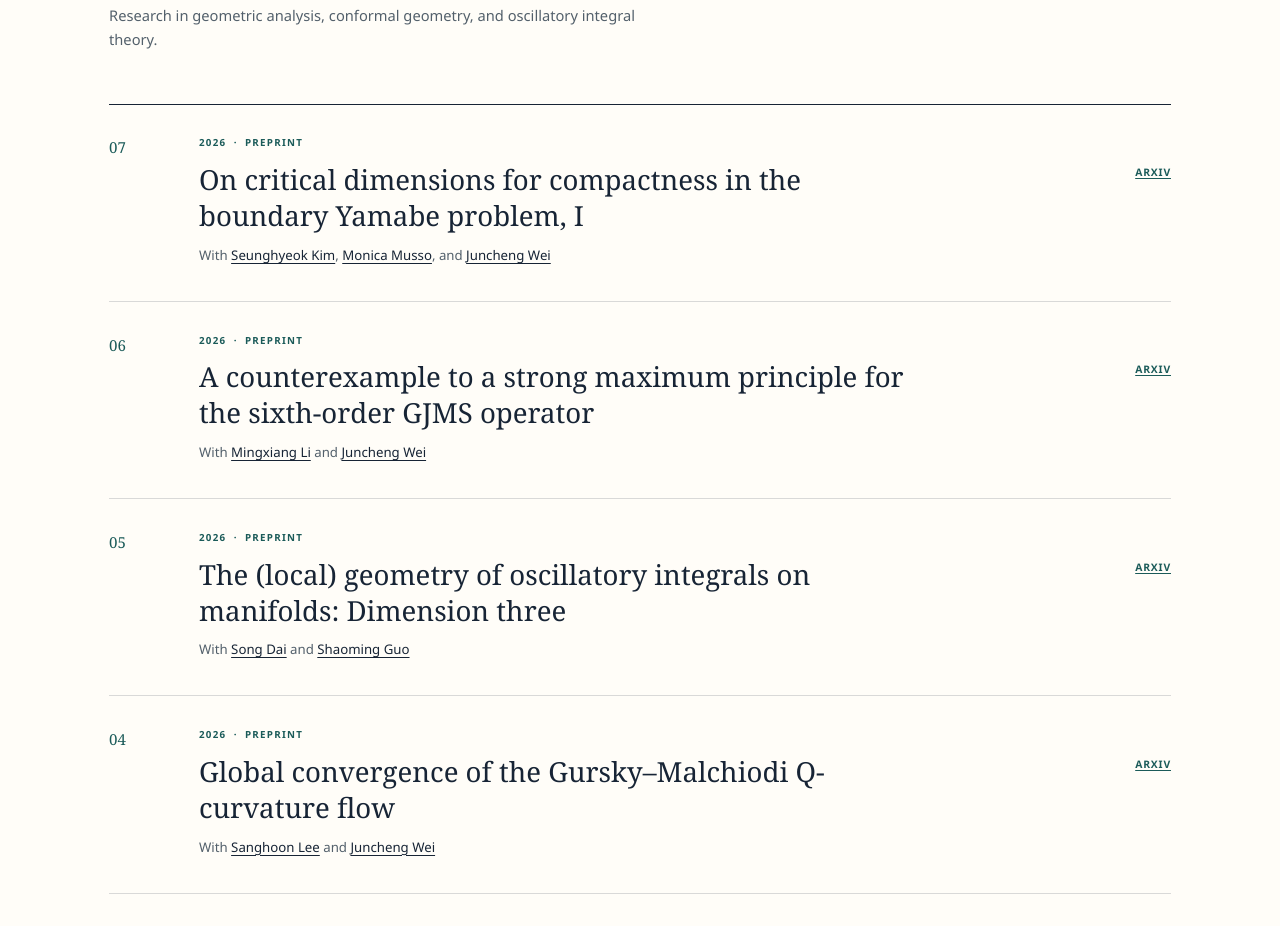
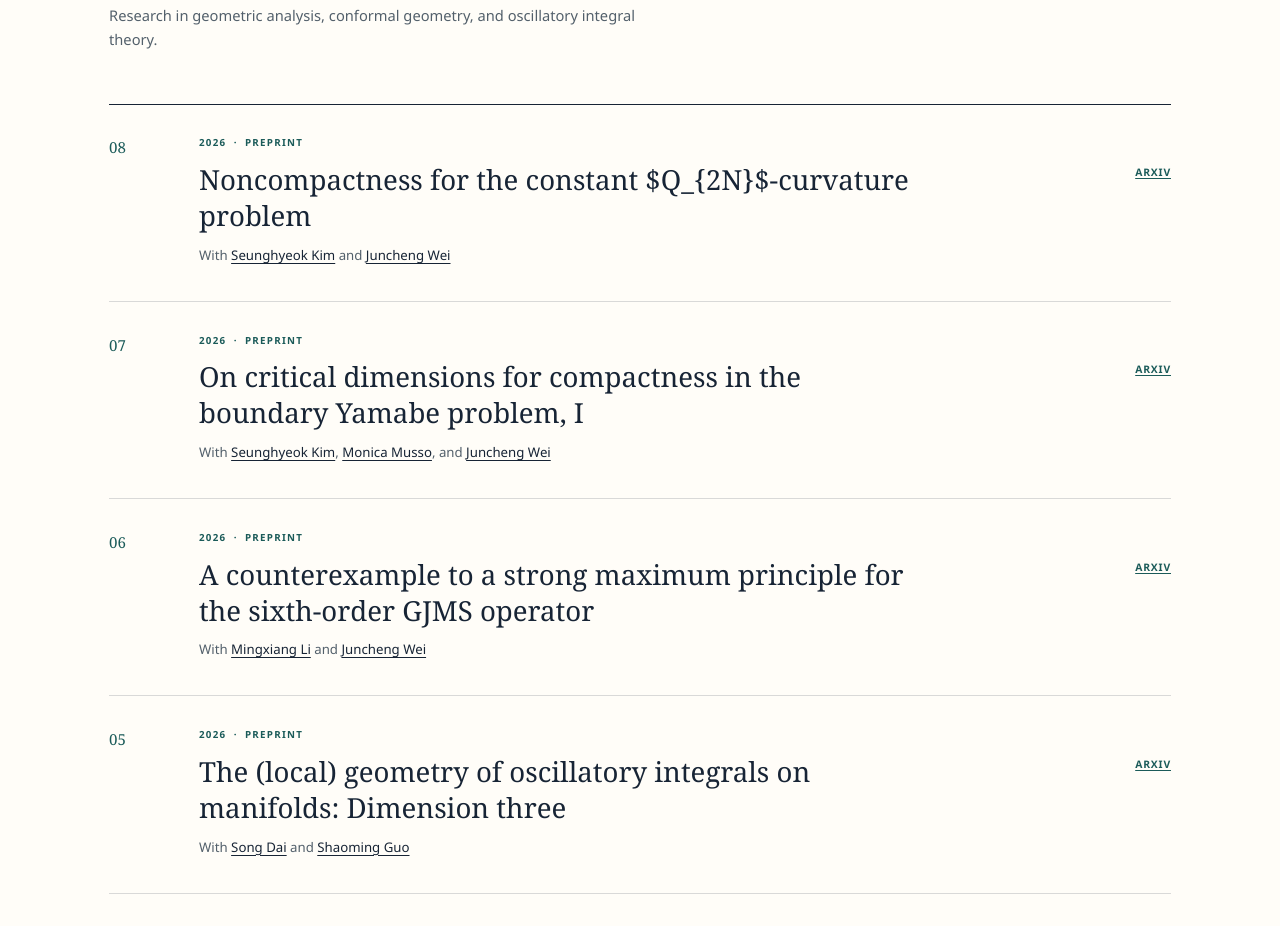
Before and after one commit to liuwei-gong/liuwei-gong.github.io, a Next.js app: page / in a window 1280 px wide. Shown: the part 1100-2026 px from the top of the page. Built offline with nearby package versions, Linux system fonts and the light colour scheme.

Commit message:
Update page.tsx

```diff
--- a/app/page.tsx
+++ b/app/page.tsx
@@ -21,6 +21,18 @@ type Publication = {
 };
 
 const publications: Publication[] = [
+  {
+    number: "08",
+    year: "2026",
+    kind: "Preprint",
+    title:
+      "Noncompactness for the constant $Q_{2N}$-curvature problem",
+    authors: [
+      { name: "Seunghyeok Kim", href: "https://sites.google.com/site/shkim0401/" },
+      { name: "Juncheng Wei", href: "https://personal.math.ubc.ca/~jcwei/" },
+    ],
+    links: [{ label: "arXiv", href: "https://arxiv.org/abs/2610.07992" }],
+  },
   {
     number: "07",
     year: "2026",
```
